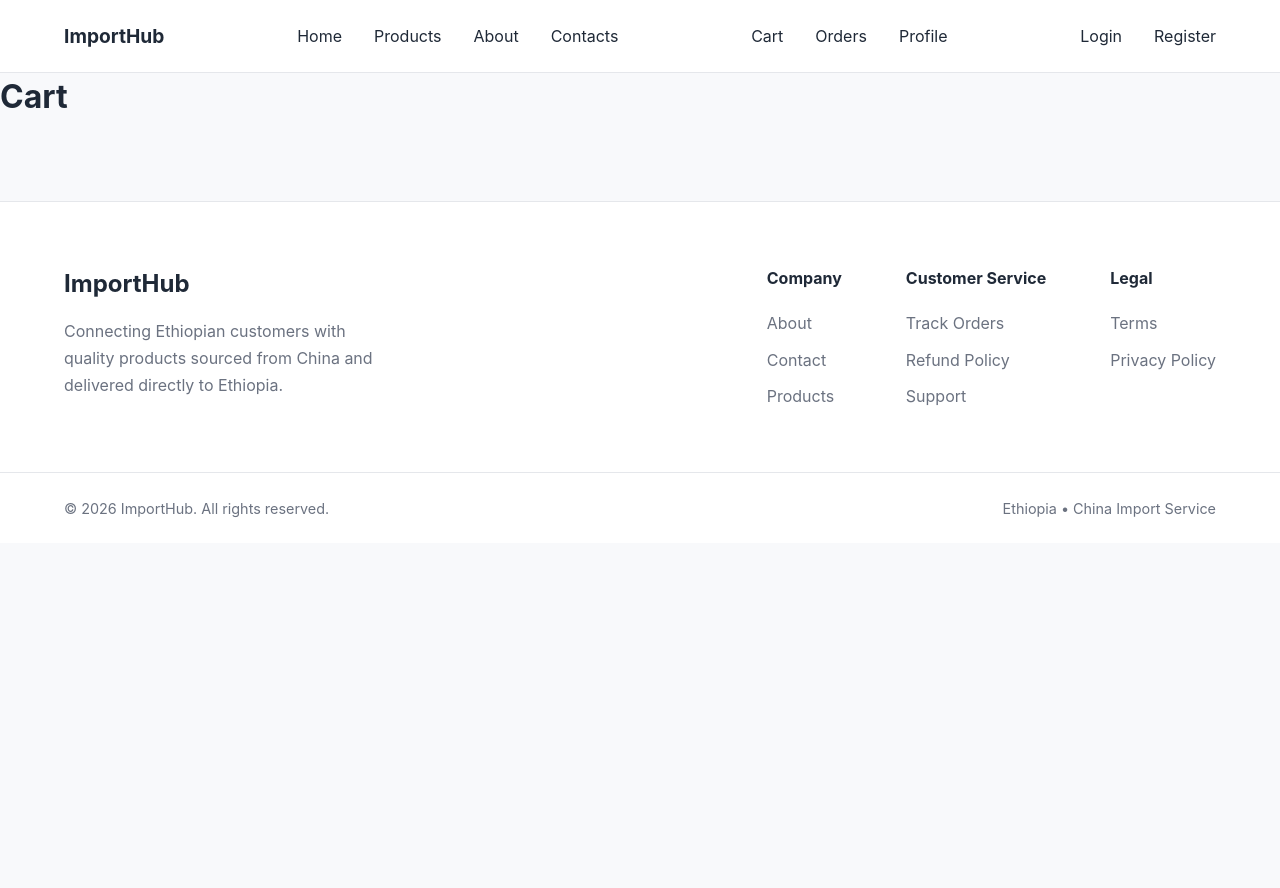
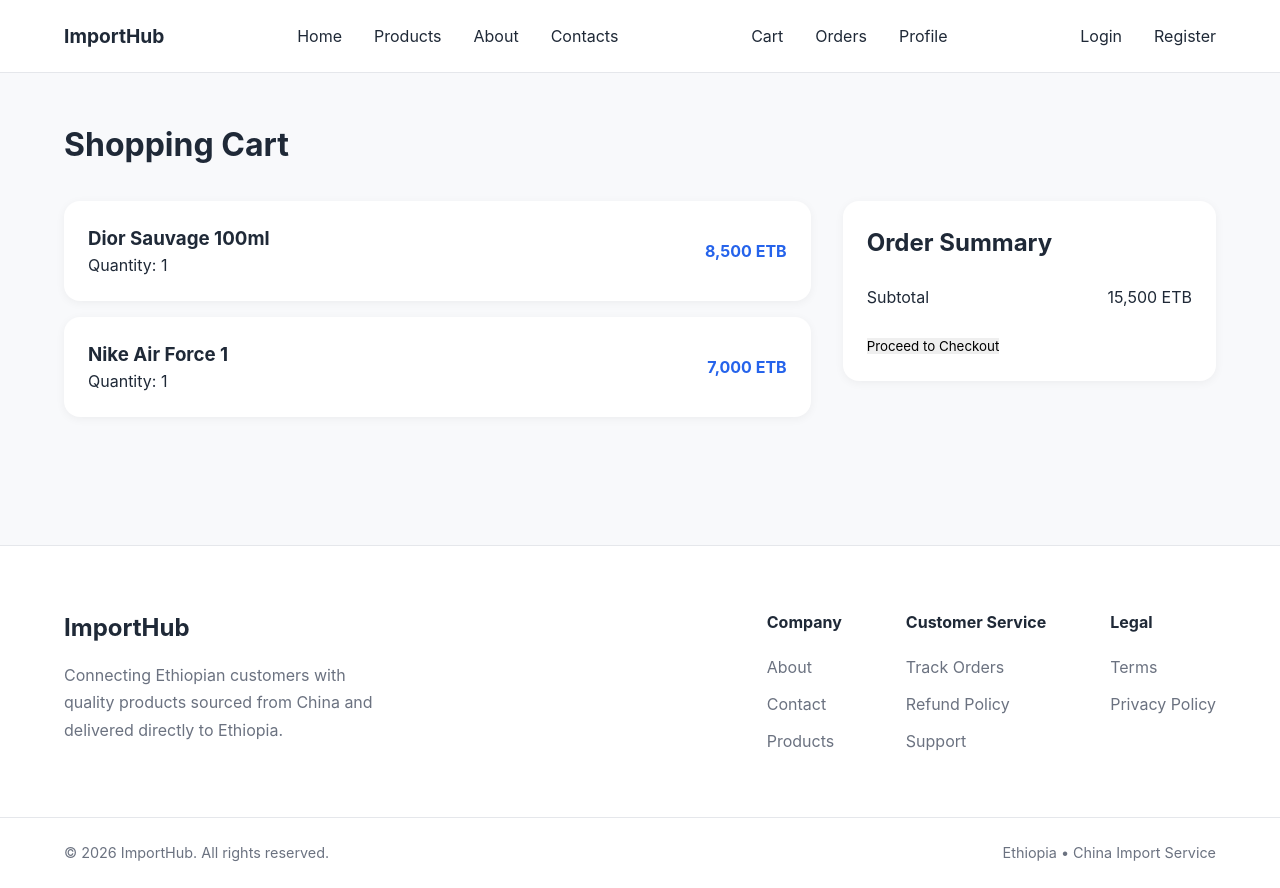
Before and after one commit to Prodaaron/e-commerce, a Next.js app in the folder import-platform/: page /cart in a window 1280 px wide. Before the commit the page ends 800 px from the top, so only its background shows below. Built offline with nearby package versions, Linux system fonts and the light colour scheme.

Commit message:
cart dummy page

```diff
--- a/import-platform/src/app/cart/page.tsx
+++ b/import-platform/src/app/cart/page.tsx
@@ -1,7 +1,69 @@
+import "@/styles/cart.css";
+
 export default function CartPage() {
+  const items = [
+    {
+      id: 1,
+      title: "Dior Sauvage 100ml",
+      price: 8500,
+      quantity: 1,
+    },
+    {
+      id: 2,
+      title: "Nike Air Force 1",
+      price: 7000,
+      quantity: 1,
+    },
+  ];
+
+  const subtotal = items.reduce(
+    (sum, item) => sum + item.price * item.quantity,
+    0
+  );
+
   return (
-    <div>
-      <h1>Cart</h1>
+    <div className="container section">
+      <h1 className="page-title">
+        Shopping Cart
+      </h1>
+
+      <div className="cart-layout">
+        <div className="cart-items">
+          {items.map((item) => (
+            <div
+              key={item.id}
+              className="cart-item"
+            >
+              <div>
+                <h3>{item.title}</h3>
+
+                <p>
+                  Quantity: {item.quantity}
+                </p>
+              </div>
+
+              <p className="cart-price">
+                {item.price.toLocaleString()} ETB
+              </p>
+            </div>
+          ))}
+        </div>
+
+        <div className="cart-summary">
+          <h2>Order Summary</h2>
+
+          <div className="summary-row">
+            <span>Subtotal</span>
+            <span>
+              {subtotal.toLocaleString()} ETB
+            </span>
+          </div>
+
+          <button className="buy-button">
+            Proceed to Checkout
+          </button>
+        </div>
+      </div>
     </div>
   );
 }
--- /dev/null
+++ b/import-platform/src/styles/cart.css
@@ -0,0 +1,52 @@
+.page-title {
+  margin-bottom: 2rem;
+}
+
+.cart-layout {
+  display: grid;
+  grid-template-columns: 2fr 1fr;
+  gap: 2rem;
+}
+
+.cart-items {
+  display: flex;
+  flex-direction: column;
+  gap: 1rem;
+}
+
+.cart-item {
+  background: white;
+  padding: 1.5rem;
+  border-radius: 16px;
+
+  display: flex;
+  justify-content: space-between;
+  align-items: center;
+
+  box-shadow:
+    0 2px 10px rgba(0,0,0,0.05);
+}
+
+.cart-price {
+  color: var(--primary);
+  font-weight: 700;
+}
+
+.cart-summary {
+  background: white;
+  padding: 1.5rem;
+
+  border-radius: 16px;
+
+  height: fit-content;
+
+  box-shadow:
+    0 2px 10px rgba(0,0,0,0.05);
+}
+
+.summary-row {
+  display: flex;
+  justify-content: space-between;
+
+  margin: 1.5rem 0;
+}
```
